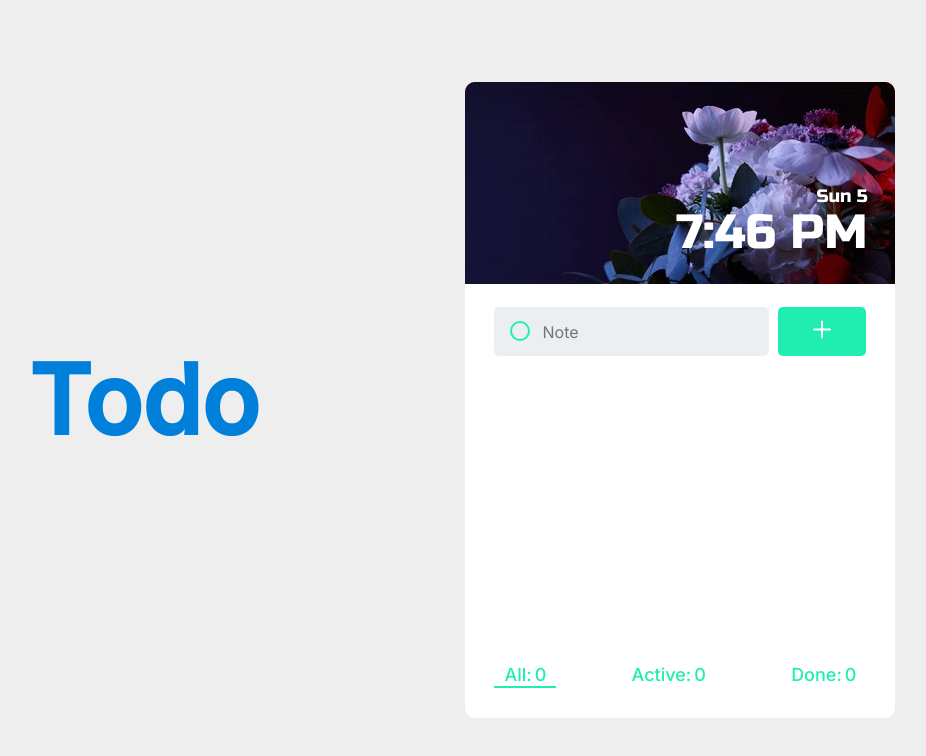
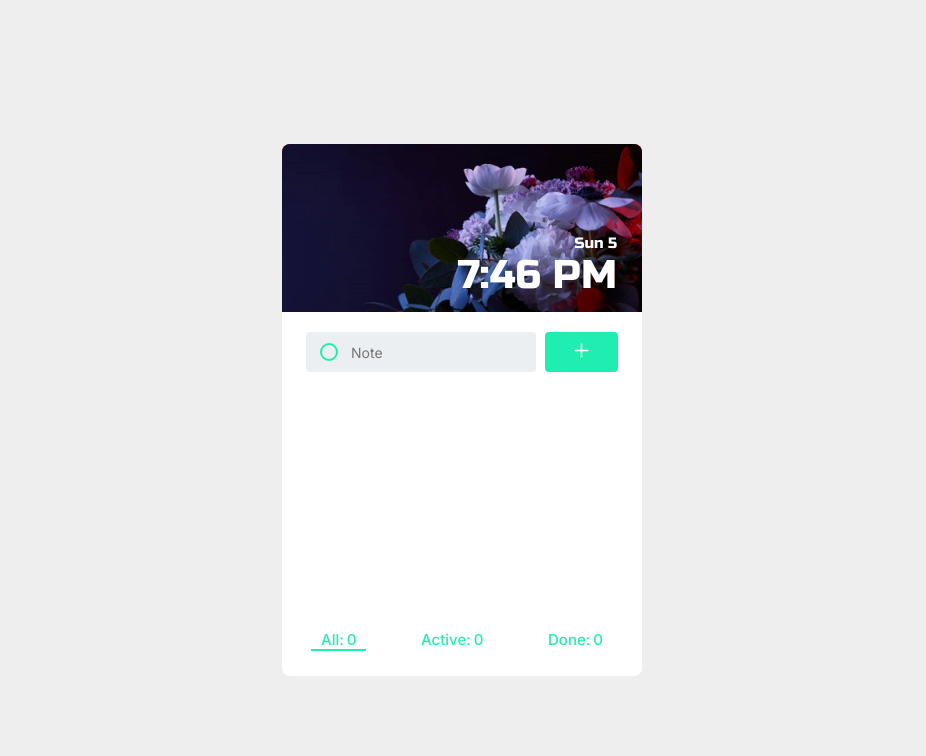
Before and after one commit to N1K100a/to-do-app, a React (Create React App) app: page / in a window 1280 px wide. Shown: the top 756 px of the page, without its empty margins (178-1104 px from the left). Built offline with nearby package versions, Linux system fonts and the light colour scheme.

Commit message:
resolutions

```diff
--- a/src/App.tsx
+++ b/src/App.tsx
@@ -1,10 +1,15 @@
-import React from "react";
+import React, { useState } from "react";
 import styled from "styled-components";
 import ToDoApp from "./components/ToDoApp";
 import { GlobalStyles } from "./GlobalStyles/GlobalStyles";
 import { Helmet } from "react-helmet";
 
 export default function App() {
+  const [width, setWidth] = useState(0);
+  const resize = () => {
+    setWidth(window.innerWidth);
+  };
+  window.addEventListener("resize", resize);
   return (
     <>
       <GlobalStyles />
@@ -16,7 +21,7 @@ export default function App() {
       </Helmet>
 
       <div className="App">
-        <ToDO>Todo</ToDO>
+        {width > 801 ? <ToDO>Todo</ToDO> : ""}
         <ToDoApp />
       </div>
     </>
@@ -27,4 +32,7 @@ const ToDO = styled.h1`
   font-size: 96px;
   color: #007fdb;
   font-family: "Inter", sans-serif;
+  @media (max-width: 1400px) {
+    font-size: 80px;
+  }
 `;
--- a/src/GlobalStyles/GlobalStyles.ts
+++ b/src/GlobalStyles/GlobalStyles.ts
@@ -1,6 +1,9 @@
 import { createGlobalStyle } from "styled-components";
 
 export const GlobalStyles = createGlobalStyle`
+html {
+   overflow: hidden;
+}
  *{
     margin: 0;
     padding: 0;
@@ -14,5 +17,15 @@ export const GlobalStyles = createGlobalStyle`
     display: flex;
     justify-content: space-evenly;
     align-items: center;
+    padding-top: 50px;
+
+    @media (max-width: 1400px) {
+      padding-top: 20px;
+    }
+    @media (max-width: 800px) {
+      align-items: flex-start;
+    }
+
+
  }
 `;
--- a/src/components/FilterComponent.tsx
+++ b/src/components/FilterComponent.tsx
@@ -41,7 +41,6 @@ function FilterComponent({ taskData, setIsFiltered, isFiltered }: filterProps) {
 export default FilterComponent;
 
 const FilterCon = styled.div`
-  height: 24px;
   width: 100%;
   flex-shrink: 0;
   margin-top: 5px;
@@ -62,8 +61,11 @@ const FilterBtn = styled.button`
   display: flex;
   background: none;
   color: #20eeb0;
-
   font-weight: 500;
+  @media (max-width: 1400px) {
+    font-size: 15px;
+    line-height: 18px;
+  }
 `;
 
 const BtnNumber = styled.div`
--- a/src/components/RoundBtn.tsx
+++ b/src/components/RoundBtn.tsx
@@ -34,11 +34,19 @@ export default RoundBtnComp;
 const RoundBtn = styled.button`
   height: 20px;
   width: 20px;
-  border-radius: 10px;
+  border-radius: 50%;
   border: 2px solid #20eeb0;
   background-color: white;
   display: flex;
   justify-content: center;
   align-items: center;
   cursor: pointer;
+  @media (max-width: 1400px) {
+    height: 18px;
+    width: 18px;
+    svg {
+      height: 8px;
+      width: 8px;
+    }
+  }
 `;
--- a/src/components/TaskComponent.tsx
+++ b/src/components/TaskComponent.tsx
@@ -66,15 +66,20 @@ export default TaskComponent;
 
 const Task = styled.div`
   width: 100%;
-  height: 44px;
   margin-bottom: 24px;
   display: flex;
   justify-content: space-between;
+  @media (max-width: 1400px) {
+    margin-bottom: 20px;
+  }
 `;
 
 const LeftCon = styled.div`
   height: 100%;
-  width: auto;
+  width: 300px;
+  @media (max-width: 1400px) {
+    width: 250px;
+  }
 `;
 
 const RightCon = styled.div`
@@ -87,22 +92,30 @@ const RightCon = styled.div`
 `;
 
 const TaskName = styled.div`
-  height: 22px;
   width: auto;
   font-family: "Inter", sans-serif;
   font-weight: 500;
   font-size: 18px;
-  line-height: 22px;
+  line-height: 25px;
+  word-wrap: break-word;
+  @media (max-width: 1400px) {
+    line-height: 22px;
+    font-size: 15px;
+  }
 `;
 
 const TaskDate = styled.div`
-  height: 17px;
+  height: 19px;
   font-size: 14px;
-  line-height: 17px;
-  margin-top: 5px;
+  line-height: 19px;
   font-family: "Inter", sans-serif;
   color: #888888;
   font-weight: 400;
+  @media (max-width: 1400px) {
+    height: 15px;
+    line-height: 15px;
+    font-size: 11px;
+  }
 `;
 
 const TrashBtn = styled.button`
@@ -112,4 +125,9 @@ const TrashBtn = styled.button`
   background: none;
   margin-left: 14px;
   opacity: 0.5;
+  @media (max-width: 1400px) {
+    height: 20px;
+    width: 20px;
+    margin-left: 11px;
+  }
 `;
--- a/src/components/ToDoAdd.tsx
+++ b/src/components/ToDoAdd.tsx
@@ -74,6 +74,13 @@ const AddCon = styled.div`
   display: flex;
   justify-content: space-between;
   position: relative;
+  align-items: center;
+  @media (max-width: 1400px) {
+    height: 40px;
+    margin-top: 20px;
+    padding: 0 24px;
+    margin-top: 20px;
+  }
 `;
 
 const TodoInput = styled.input`
@@ -88,6 +95,14 @@ const TodoInput = styled.input`
   font-size: 16px;
   line-height: 19px;
   font-family: "Inter", sans-serif;
+  @media (max-width: 1400px) {
+    width: calc(100% - 82px);
+    border-radius: 4px;
+    padding: 12px;
+    padding-left: 45px;
+    line-height: 16px;
+    font-size: 14px;
+  }
 `;
 
 const AddBtn = styled.button`
@@ -98,8 +113,15 @@ const AddBtn = styled.button`
   border: none;
   cursor: pointer;
   color: white;
-  font-size: 16px;
   flex-shrink: 0;
+  @media (max-width: 1400px) {
+    width: 73px;
+    border-radius: 4px;
+    img {
+      height: 15px;
+      width: 15px;
+    }
+  }
 `;
 
 const RoundBtn = styled.button`
@@ -107,11 +129,19 @@ const RoundBtn = styled.button`
   width: 20px;
   border-radius: 10px;
   border: 2px solid #20eeb0;
-  top: 14px;
   left: 45px;
   position: absolute;
   cursor: pointer;
   display: flex;
   justify-content: center;
   align-items: center;
+  @media (max-width: 1400px) {
+    left: 38px;
+    height: 18px;
+    width: 18px;
+    svg {
+      height: 8px;
+      width: 8px;
+    }
+  }
 `;
--- a/src/components/ToDoApp.tsx
+++ b/src/components/ToDoApp.tsx
@@ -44,4 +44,14 @@ const ToDoCon = styled.div`
   overflow: hidden;
   display: flex;
   flex-direction: column;
+
+  @media (max-width: 1400px) {
+    width: 360px;
+    height: 532px;
+    border-radius: 8px;
+  }
+  @media (max-width: 390px) {
+    width: 100%;
+    margin: 0 15px;
+  } ;
 `;
--- a/src/components/ToDoBoard.tsx
+++ b/src/components/ToDoBoard.tsx
@@ -37,11 +37,19 @@ const ToDoBoardStyled = styled.div`
   overflow-y: scroll;
   ::-webkit-scrollbar {
     width: 5px;
-    margin-right: 10px;
   }
   ::-webkit-scrollbar-thumb {
-    width: 5px;
+    width: 100%;
     border-radius: 2.5px;
     background-color: #ececec;
   }
+  @media (max-width: 1400px) {
+    height: 228px;
+    margin-top: 26px;
+    width: calc(100% - 13px);
+    padding: 0 8px 0 24px;
+    ::-webkit-scrollbar {
+      width: 3px;
+    }
+  }
 `;
--- a/src/components/ToDoClock.tsx
+++ b/src/components/ToDoClock.tsx
@@ -40,6 +40,9 @@ const ToDoClockStyled = styled.div`
   background-color: red;
   position: relative;
   flex-shrink: 0;
+  @media (max-width: 1400px) {
+    height: 168px;
+  }
 `;
 
 const ClockCon = styled.div`
@@ -47,8 +50,12 @@ const ClockCon = styled.div`
   flex-direction: column;
   text-align: end;
   position: absolute;
-  right: 6.5%;
-  bottom: 12.38%;
+  right: 30px;
+  bottom: 18px;
+  @media (max-width: 1400px) {
+    right: 25px;
+    bottom: 15px;
+  }
 `;
 
 const Day = styled.p`
@@ -56,6 +63,10 @@ const Day = styled.p`
   line-height: 22px;
   font-family: "Russo One", sans-serif;
   color: #ffffff;
+  @media (max-width: 1400px) {
+    font-size: 15px;
+    line-height: 19px;
+  }
 `;
 
 const Hours = styled.div`
@@ -65,6 +76,10 @@ const Hours = styled.div`
   font-weight: 400;
   font-style: normal;
   color: #ffffff;
+  @media (max-width: 1400px) {
+    font-size: 40px;
+    line-height: 44px;
+  }
 `;
 
 const Img = styled.img`
```
